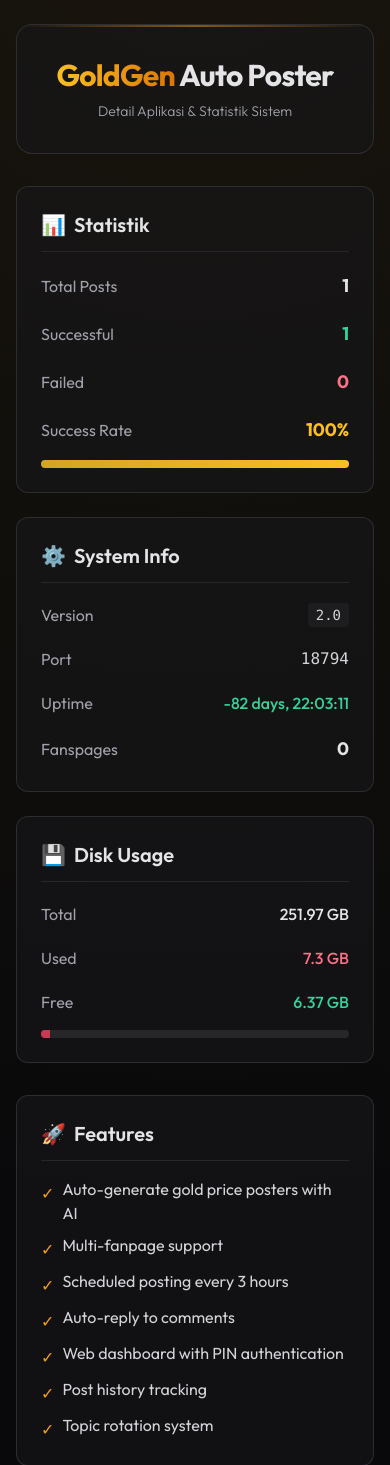
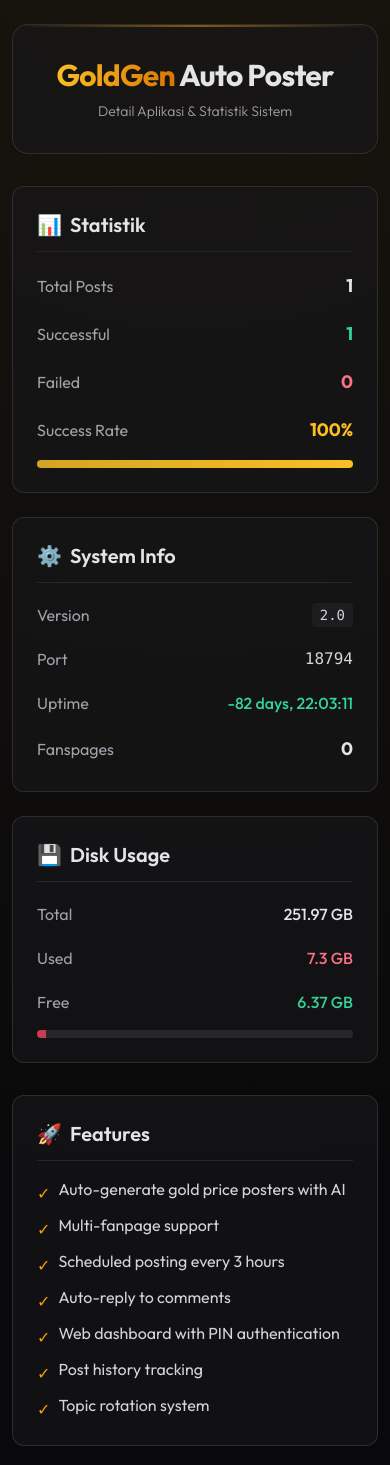
Before and after one commit to aburasyidalfatih/goldgen-automation, a Flask app: page /detail in a window 390 px wide. Shown: the part 108-1573 px from the top of the page. Run offline with Flask 3, Linux system fonts and the light colour scheme; tables that the repository leaves empty hold one stand-in row (values such as "Sample post"); some libraries are stand-ins or nearby versions.

Commit message:
style: unify application page widths

```diff
--- a/templates/_app_header.html
+++ b/templates/_app_header.html
@@ -13,12 +13,14 @@
   .gg-nav-link.is-active { color: #fbbf24 !important; background: rgba(251,191,36,.1) !important; border-color: rgba(251,191,36,.3) !important; }
   .gg-logout { flex: 0 0 auto; min-height: 40px; margin: 0 !important; padding: 9px 12px !important; border: 1px solid rgba(248,113,113,.2) !important; border-radius: 10px !important; color: #f87171 !important; background: rgba(239,68,68,.07) !important; font: 600 14px/1 'Outfit',sans-serif !important; cursor: pointer; }
   .gg-logout:hover { background: rgba(239,68,68,.14) !important; }
+  .gg-page-container { width: 100%; max-width: 1280px !important; margin-left: auto !important; margin-right: auto !important; padding-left: 20px !important; padding-right: 20px !important; }
   @media (max-width: 760px) {
     .gg-header-inner { padding: 9px 12px 8px; grid-template-columns: 1fr auto; gap: 7px 12px; }
     .gg-brand-copy small { display: none; }
     .gg-nav { grid-column: 1 / -1; grid-row: 2; width: 100%; padding-bottom: 1px; }
     .gg-nav-link { min-height: 36px; padding: 8px 10px !important; font-size: 13px !important; }
     .gg-logout { grid-column: 2; grid-row: 1; min-height: 36px; }
+    .gg-page-container { padding-left: 12px !important; padding-right: 12px !important; }
   }
 </style>
 {% set current_path = request.path %}
--- a/templates/analytics.html
+++ b/templates/analytics.html
@@ -85,7 +85,7 @@
 <body class="selection:bg-amber-500/30">
 {% include '_app_header.html' %}
 
-<div class="container">
+<div class="gg-page-container container">
     <h1 style="font-size:30px;font-weight:800;margin-bottom:24px">Performa Konten</h1>
     <section aria-labelledby="views-heading" style="margin-bottom:40px">
       <div style="display:flex;justify-content:space-between;gap:16px;flex-wrap:wrap;align-items:center">
--- a/templates/app_detail.html
+++ b/templates/app_detail.html
@@ -51,7 +51,7 @@
 </head>
 <body class="text-zinc-200 min-h-screen">
     {% include '_app_header.html' %}
-    <div class="container mx-auto max-w-6xl animate-fade-in-up px-4 sm:px-8 py-6 sm:py-8">
+    <div class="gg-page-container container animate-fade-in-up py-6 sm:py-8">
 
         <div class="card rounded-2xl p-8 mb-8 text-center relative overflow-hidden group">
             <div class="absolute top-0 left-0 w-full h-[2px] bg-gradient-to-r from-transparent via-amber-500 to-transparent opacity-50 group-hover:opacity-100 transition-opacity duration-500"></div>
--- a/templates/dashboard_schedule.html
+++ b/templates/dashboard_schedule.html
@@ -60,7 +60,7 @@
 </head>
 <body class="text-zinc-200">
     {% include '_app_header.html' %}
-    <div class="container mx-auto px-4 sm:px-6 py-6 sm:py-10 max-w-7xl animate-fade-in-up">
+    <div class="gg-page-container container py-6 sm:py-10 animate-fade-in-up">
         <!-- Stats Overview -->
         <div class="grid grid-cols-2 lg:grid-cols-4 gap-3 sm:gap-4 mb-6 sm:mb-8">
             <div class="card rounded-lg p-4 sm:p-6">
--- a/templates/motion_studio.html
+++ b/templates/motion_studio.html
@@ -27,7 +27,7 @@
 </head>
 <body>
 {% include '_app_header.html' %}
-<main class="wrap">
+<main class="gg-page-container wrap">
   <div class="top"><div><div class="eyebrow">GoldGen / Motion Studio</div><h1>Turn gold facts into motion.</h1><p>Portrait 9:16 workspace. Existing GoldGen topics are read-only here.</p></div></div>
   <div class="grid">
     <section class="panel"><div class="panel-heading"><h2>Choose a topic</h2><button class="secondary" id="scan-assets" onclick="scanAssets()">Scan Assets</button></div><p>Select an existing topic to create an isolated motion job.</p><div class="scan-status" id="scan-status" aria-live="polite">Assets are reused from the existing GoldGen image library. New graphics are generated by Gemini when needed.</div><div class="topics">
--- a/templates/schedule_insight.html
+++ b/templates/schedule_insight.html
@@ -90,7 +90,7 @@
 <body class="selection:bg-amber-500/30">
 {% include '_app_header.html' %}
 
-<div class="container">
+<div class="gg-page-container container">
   <h1 style="font-size:30px;font-weight:800;margin-bottom:12px">Rekomendasi Jam Posting</h1>
   <p class="header-desc">
     Jam posting dinilai dari <strong>engagement nyata</strong> tiap postingan yang pernah tayang.
```
Also changed, not shown: tests/test_shared_header.py (+10 -0 lines).
